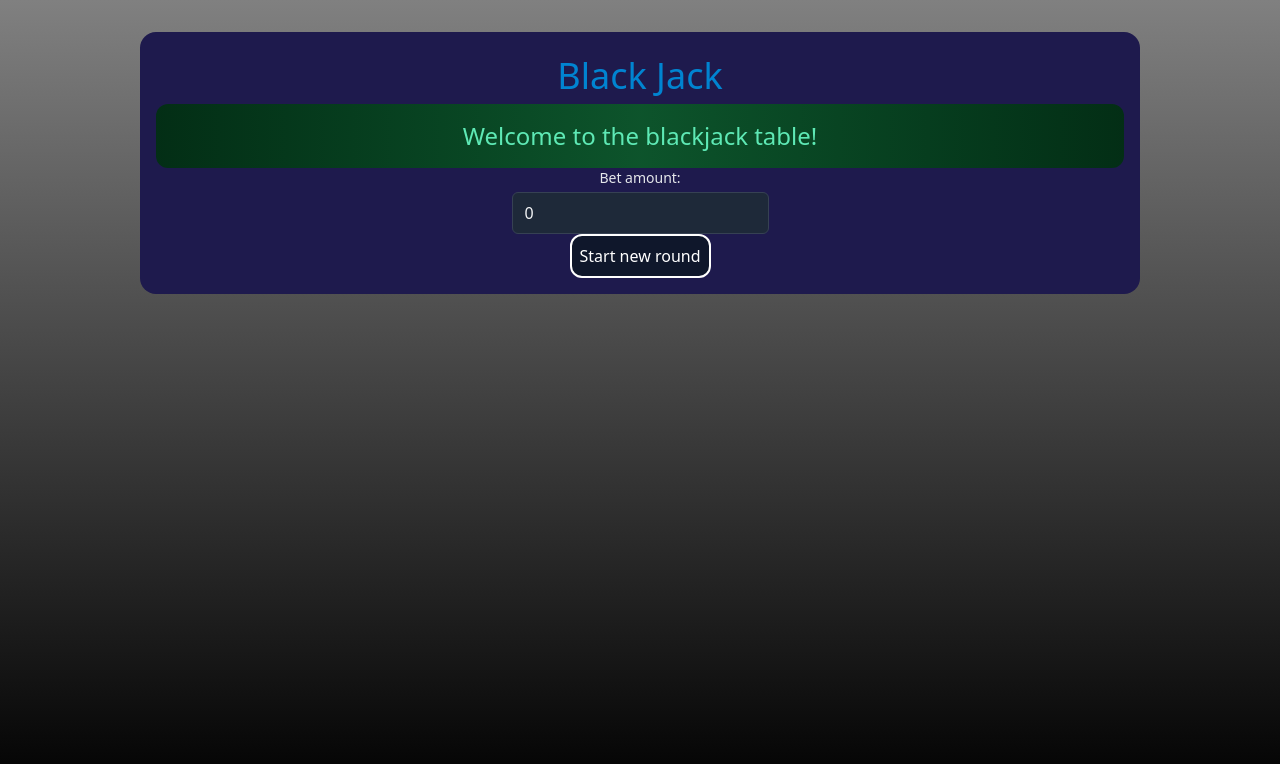
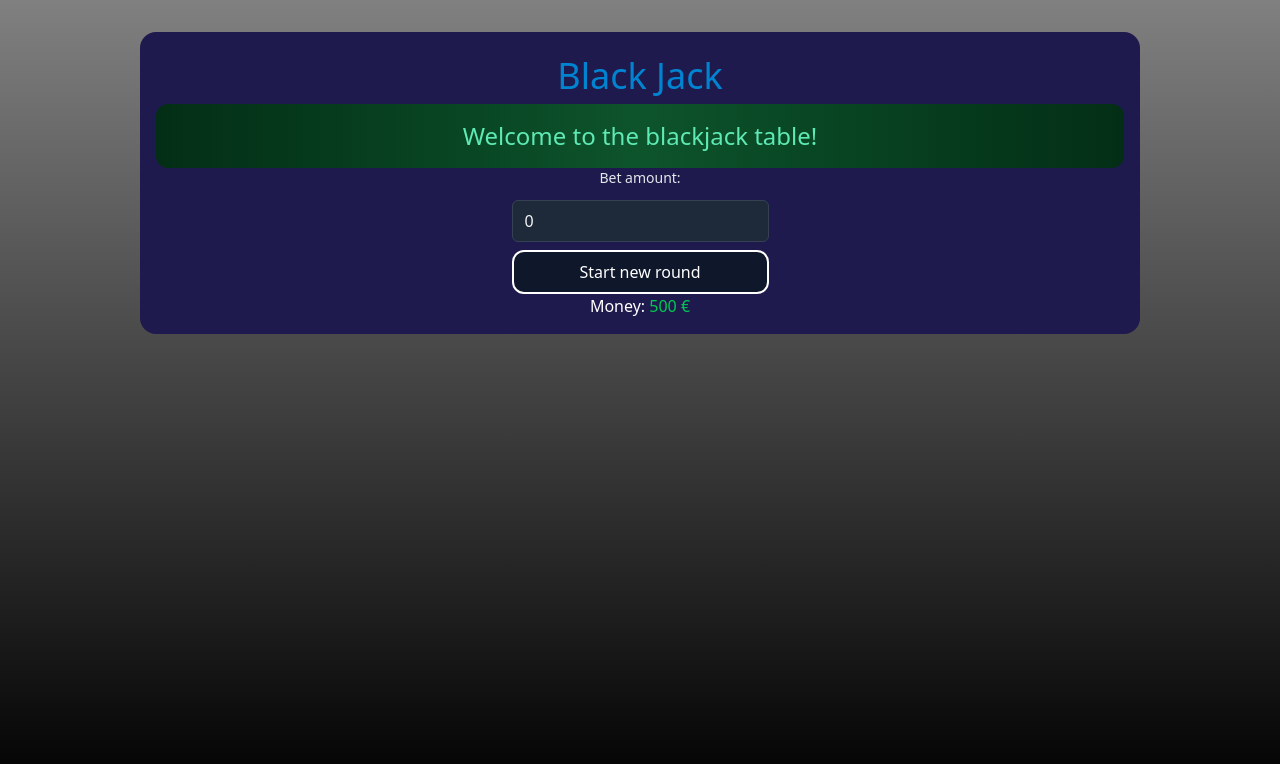
Before and after one commit to hemingus/black-jack, a React (Vite) app: page / in a window 1280 px wide. Shown: the top 764 px of the page. Built offline with nearby package versions, Linux system fonts and the light colour scheme; no server answers.

Commit message:
add player money and bet amount

```diff
--- a/src/components/BlackJack.tsx
+++ b/src/components/BlackJack.tsx
@@ -35,6 +35,11 @@ export default function BlackJack() {
     }, [])
 
     async function startNewRound() {
+        if (betAmount > playerMoney) {
+            setGameMessage(`Max bet is ${playerMoney}`);
+            return
+        }
+        setPlayerMoney(prev => prev - betAmount);
         setShowDown(false);
         setGameState("active");
         setGameMessage("Hit or Stand ?");
@@ -62,6 +67,7 @@ export default function BlackJack() {
             setGameMessage("Double BlackJack! - It's a tie!");
         } else if (playerSum === 21) {
             setGameMessage("BlackJack! - Player Wins!");
+
         } else if (dealerSum === 21) {
             setGameMessage("Dealer has BlackJack! - Dealer Wins!");
         }
@@ -153,7 +159,7 @@ export default function BlackJack() {
                 }
             </div>
             {gameState === "not active" &&
-                <>
+                <div className="flex flex-col gap-2">
                     <label className="block text-sm font-medium text-gray-200 mb-1">
                         Bet amount:
                     </label>
@@ -168,8 +174,9 @@ export default function BlackJack() {
                         onChange={(e) => setBetAmount(e.target.valueAsNumber)}
                     />
                     <button className="bg-slate-900 text-white p-2 border-2 rounded-xl" onClick={startNewRound}>Start new round</button>
-                </>
+                </div>
             }
+            <p>Money: <span className="text-green-500">{` ${playerMoney} €`}</span></p>
         </div>
     )
 }
```
